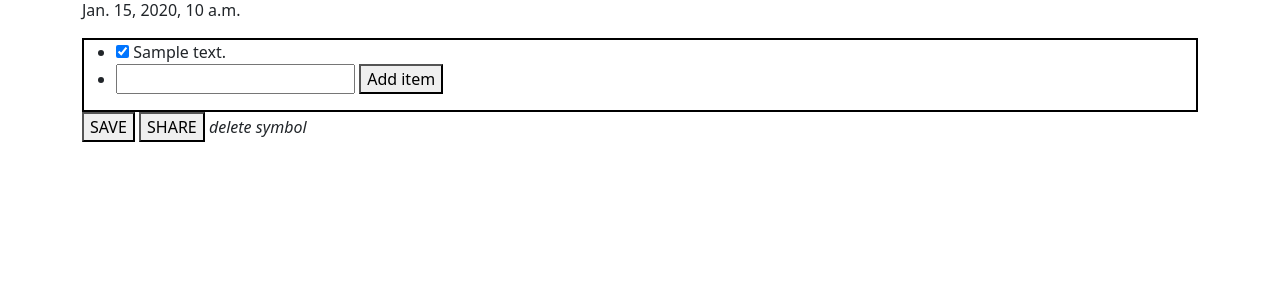
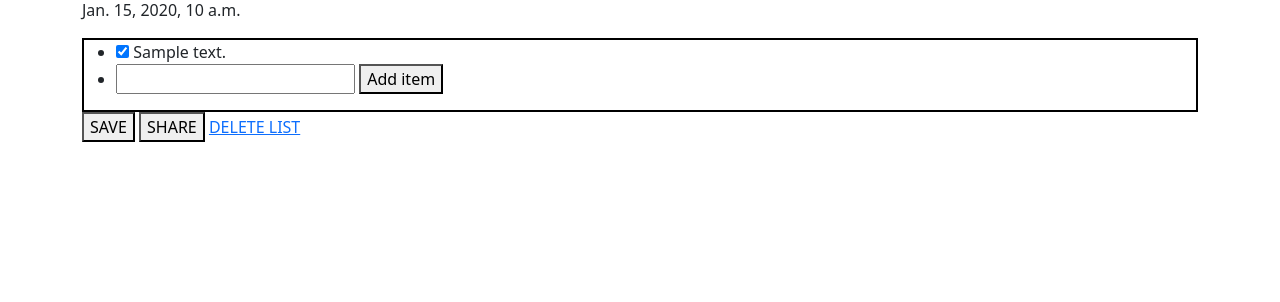
Before and after one commit to mikael-johnsson/your-shopping-list, a Django app: page /1/ in a window 1280 px wide. Shown: the part 192-494 px from the top of the page. Run offline with Django 4.2, Linux system fonts and the light colour scheme; tables that the repository leaves empty hold one stand-in row (values such as "Sample post").

Commit message:
create delete list func (not working)

```diff
--- a/list_app/templates/list_app/list_detail.html
+++ b/list_app/templates/list_app/list_detail.html
@@ -21,6 +21,6 @@
     </div>
     <button>SAVE</button>
     <button>SHARE</button>
-    <i> delete symbol</i>
+    <a href="{% url 'list_delete' %}">DELETE LIST</a>
 </div>
 {% endblock%}
--- a/list_app/urls.py
+++ b/list_app/urls.py
@@ -5,4 +5,5 @@ from django.urls import path
 urlpatterns = [
     path('', views.UsersLists.as_view(), name='home'),
     path('<int:id>/', views.list_detail, name='list_detail'),
+    path('', views.UsersLists.as_view(), name='list_delete'),
 ]
--- a/list_app/views.py
+++ b/list_app/views.py
@@ -1,6 +1,7 @@
 from django.shortcuts import render, get_object_or_404
 from django.views import generic
 from .models import List, ListItem
+from django.urls import reverse
 
 
 # Create your views here.
@@ -32,3 +33,20 @@ def list_detail(request, id):
         {"list": list,
         "items": items}
     )
+
+def list_delete(request, id):
+    """
+    view to delete list
+    """
+
+    queryset = List.objects.all()
+    list = get_object_or_404(queryset, id=id)
+    list.delete() #why doesn it delete?
+    #add message to confirm deletion
+
+    # return render(
+    #     request,
+    #     "list_app/list_detail.html",
+    #     {"list": list} )
+
+    return HttpResponseRedirect(reverse('list_list'))
```
